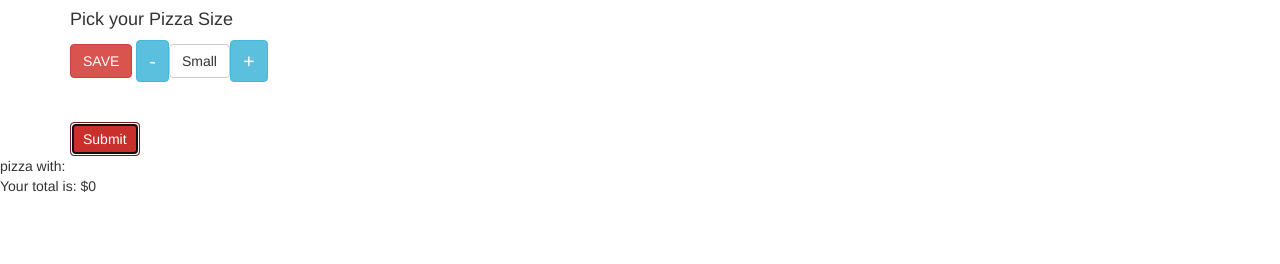
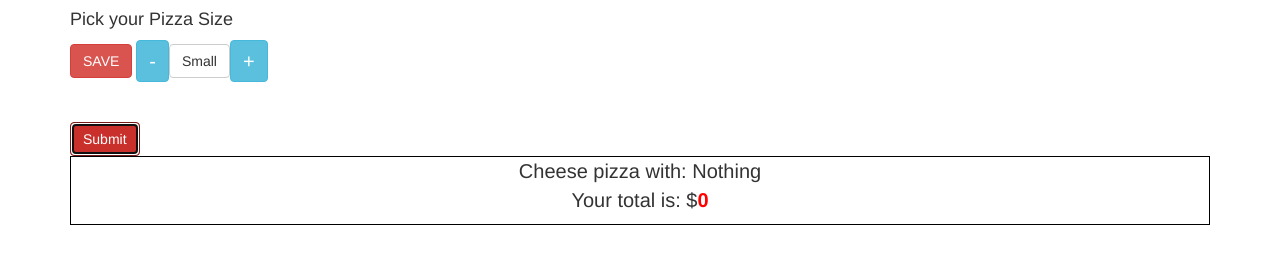
Before and after one commit to toofpaste/FridayWk4, a plain HTML site: page index.html in a window 1280 px wide. Both pictures are taken after a click on the button "Submit". Drawn offline with nearby package versions, Linux system fonts and the light colour scheme.

Commit message:
Add no toppings for if no toppings are selected

```diff
--- a/css/styles.css
+++ b/css/styles.css
@@ -10,3 +10,16 @@
 #cont1, #cont2, #cont3, #cont4, #cont5, #cont6, #cont7, #cont8, #cont9 {
   display: none;
 }
+
+#show-pizza{
+  font-size: 20px;
+  border: 1px solid black;
+  display: flex;
+  margin: 0 auto;
+  text-align: center;
+  justify-content: space-around;
+}
+#costA {
+  color: red;
+  font-weight: bolder;
+}
--- a/index.html
+++ b/index.html
@@ -73,8 +73,10 @@
         <button type="submit" id = "btnSubmit" class = "btn btn-danger" name = "button">Submit</button>
       </div>
     </form>
-    <div id="show-pizza">
+    <div class="container">
+      <div id="show-pizza">
 
+      </div>
     </div>
   </body>
 </html>
--- a/js/scripts.js
+++ b/js/scripts.js
@@ -21,8 +21,20 @@ function Order(size, topName, totalPrice, target){
 function printOrder(printPizza){
   var pizzaList = $("#show-pizza");
   var pizzaHtml = "";
+    var nameArr = ["Pepperoni", "Mushroom", "Olive", "Bell Pepper", "Onion", "Sausage", "Anchovie", "Pineapple", "Ham"];
+    var count = 0;
+
   printPizza.orders.forEach(function(order){
-    pizzaHtml += "<p id =" + order.id +">" + order.size + " pizza with: " + order.topName + "<br> Your total is: $" + order.totalPrice;
+    for(var i = 0; i < nameArr.length; i++){
+      if(order.topName.includes(nameArr[i])){
+        count++;
+      };
+    };
+    if(count > 0){
+    pizzaHtml += "<p id =" + order.id +">" + order.size + " Cheese pizza with: " + order.topName + "<br> Your total is: $<span id = 'costA'>" + order.totalPrice + "</span></p>";
+    }else {
+      pizzaHtml += "<p id =" + order.id +">" + order.size + " Cheese pizza with: Nothing" + "<br> Your total is: $<span id = 'costA'>" + order.totalPrice + "</span></p>";
+    };
   });
 pizzaList.html(pizzaHtml);
 };
@@ -104,6 +116,7 @@ function plusMinusToppings(order){
       order.topName += num + "x: " + nameArr[order.target - 1] + ", ";
       order.totalPrice += num*10;
     };
+
   });
 };
 function orderOp(newOrder){
@@ -124,18 +137,14 @@ var pizza = new Pizza();
 $(function(){
   var newOrder = new Order(" ", " ", 0, 0);
   var count = 0;
-
+  pizza.addPizza(newOrder);
   plusMinus(newOrder);
   orderOp(newOrder);
   $("#save0").click(function(){
     newOrder.size = this.size;
   });
 
-
-//  plusMinusToppings(newOrder);
-
   $("#btnSubmit").on("click", function(event){
-      pizza.addPizza(newOrder);
       printOrder(pizza);
       event.preventDefault();
   });
```
